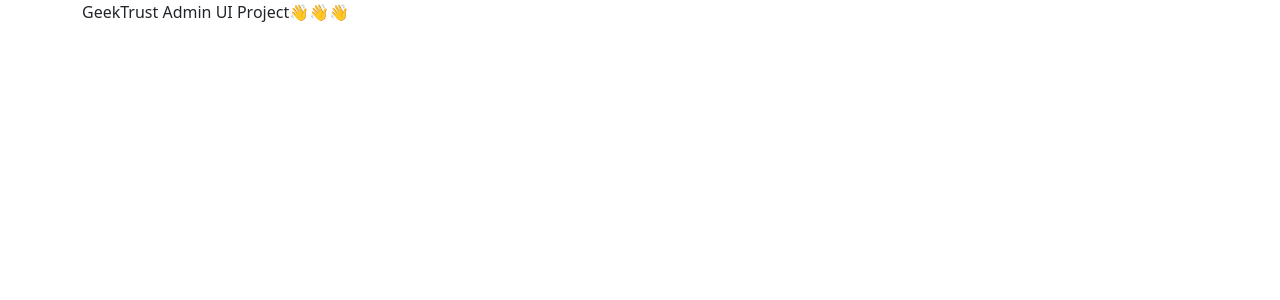
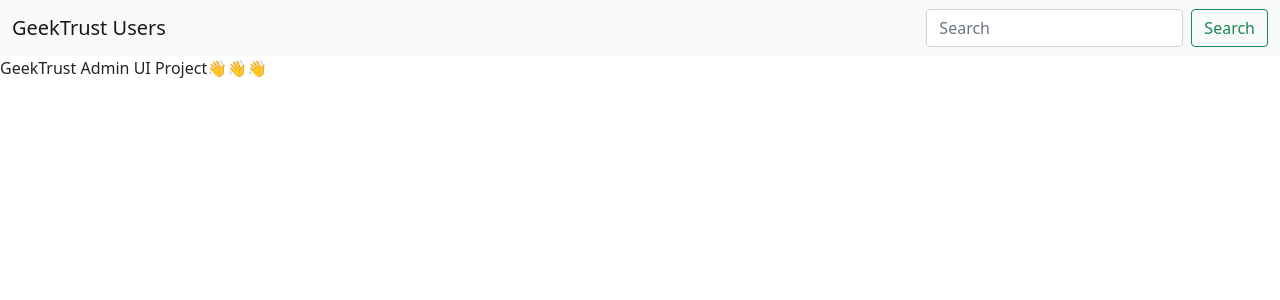
Before and after one commit to Mayank-MP05/User-Management-Console, a React (Create React App) app: page / in a window 1280 px wide. Shown: the top 300 px of the page. Built offline with nearby package versions, Linux system fonts and the light colour scheme.

Commit message:
🎨 Navbar UI Added

```diff
--- a/src/App.js
+++ b/src/App.js
@@ -1,5 +1,12 @@
+import Navbar from './components/navbar';
+
 function App() {
-  return <div className="container">GeekTrust Admin UI Project👋👋👋</div>;
+  return (
+    <>
+      <Navbar />
+      GeekTrust Admin UI Project👋👋👋
+    </>
+  );
 }
 
 export default App;
--- /dev/null
+++ b/src/components/navbar.jsx
@@ -0,0 +1,24 @@
+import React from 'react';
+
+function Navbar() {
+  return (
+    <nav class="navbar navbar-light bg-light">
+      <div class="container-fluid">
+        <a class="navbar-brand">GeekTrust Users</a>
+        <div class="d-flex">
+          <input
+            class="form-control me-2"
+            type="search"
+            placeholder="Search"
+            aria-label="Search"
+          />
+          <button class="btn btn-outline-success" type="submit">
+            Search
+          </button>
+        </div>
+      </div>
+    </nav>
+  );
+}
+
+export default Navbar;
```
